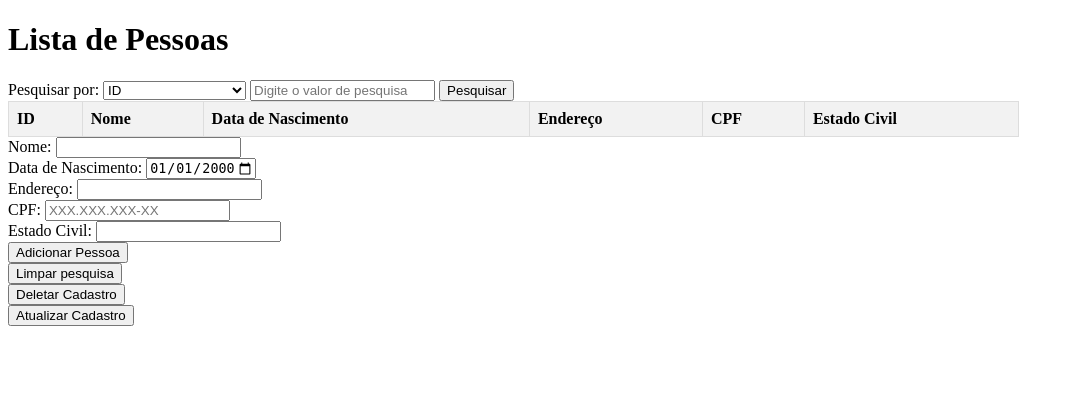
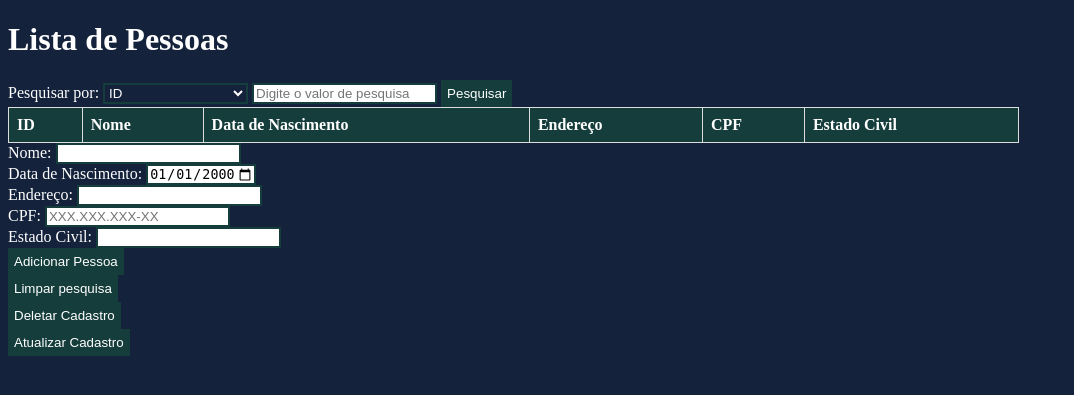
Before and after one commit to RyanVGon/ProjetoFrontEnd, a FastAPI app: page / in a window 1280 px wide. Shown: the top 395 px of the page, without its empty margins (0-1074 px from the left). Run offline with FastAPI, Linux system fonts and the light colour scheme; data that the repository does not hold is empty.

Commit message:
Alterações design
melhorias no design

```diff
--- a/Templates/index.html
+++ b/Templates/index.html
@@ -5,21 +5,55 @@
     <meta name="viewport" content="width=device-width, initial-scale=1.0">
     <title>Document</title>
     <style>
+        :root {
+            --background: #14223b;
+            --cor_texto: #ffffff;
+            --cor_destaque: #143d3b;
+            --cor_highlight: #64883d;
+            --cor_outline: #dddddd;
+        }
+        /*
+            061309
+            64883d
+            14223b
+            050c0f
+            061310
+            2a6b7e
+        */
+
         table {
             border-collapse: collapse;
-            width: 80%;
+            width: 100%;
         }
         th, td {
-            border: 1px solid #dddddd;
+            border: 1px solid var(--cor_outline);
             text-align: left;
             padding: 8px;
         }
         th {
-            background-color: #f2f2f2;
+            background-color: var(--cor_destaque);
         }
         tr:hover {
-            background-color: #f5f5f5;
+            background-color: var(--cor_highlight);
             cursor: pointer;
+        }
+        body, select, option {
+            background-color: var(--background);
+            color: var(--cor_texto);
+        }
+        input, button, select, option{
+            border: 2px solid;
+            border-color: var(--cor_destaque);
+            box-shadow: none;
+        }
+        button{
+            background-color: var(--cor_destaque);
+            color: var(--cor_texto);
+            padding: 4px;
+        }
+        input:focus {
+            outline: none;
+            border-color: var(--cor_highlight);
         }
     </style>
 
@@ -44,7 +78,7 @@
     </form>
 
 
-    <div style="max-height: 300px; overflow-y: auto;">
+    <div id="container" style="max-height: 475px; overflow-y: auto; width: 80%;">
         <table id="tabelaPessoas">
             <tr>
                 <th>ID</th>
@@ -93,7 +127,7 @@
 
     <form id="formularioDeletar" action="/deletar_cadastro" method="delete">
         <input type="hidden" id="idToDelete" name="id">
-        <button type="submit" onclick="confirmarDelecao()">Deletar Cadastro</button>
+        <button type="button" onclick="confirmarDelecao()">Deletar Cadastro</button>
     </form>
 
     <form id="formularioUpdate" action="/update" method="post">
@@ -106,7 +140,8 @@
 
             if (confirm("Deseja mesmo Deletar esse cadastro?") == true) {
                 const idToDelete = document.getElementById('idToDelete').value;
-                fetch('/deletar_cadastro?id=${idToDelete}', {
+                url = '/deletar_cadastro?id=' + id
+                fetch(url, {
                     method: 'DELETE',
                 })
                 .then(response => {
--- a/main.py
+++ b/main.py
@@ -1,8 +1,6 @@
 from fastapi import FastAPI, Request
 from fastapi.responses import HTMLResponse
 from fastapi.templating import Jinja2Templates
-from starlette.responses import RedirectResponse
-import pypyodbc as odbc
 import sqlite3
 
 app = FastAPI()
@@ -51,6 +49,8 @@ async def adicionar_pessoa(request: Request):
     endereco = form["endereco"]
     cpf = form["cpf"]
     estado_civil = form["estadoCivil"]
+
+
     try:
         insert_string = "INSERT INTO funcionarios (nome, nascimento, endereco, cpf, estado_civil) VALUES (?, ?, ?, ?, ?)"
         insert_values = (nome, nascimento, endereco, cpf, estado_civil)
@@ -70,11 +70,28 @@ async def adicionar_pessoa(request: Request):
                 </body>
             </html>
         """
-        return HTMLResponse(content=redirect_response)
 
     except Exception as e:
+        redirect_response = f"""
+            <html>
+                <head>
+                    <meta http-equiv="refresh" content="0; url=/">
+                </head>
+                <body>
+                    <script>
+                        alert("Erro ao adicionar pessoa!");
+                        alert("{e}");
+                    </script>
+                </body>
+            </html>
+        """
         print(e)
-        return {"error": "Erro ao adicionar pessoa", "message": e}
+
+
+
+
+    return HTMLResponse(content=redirect_response)
+
 
 
 @app.delete("/deletar_cadastro")
@@ -88,7 +105,7 @@ async def deletar_cadastro(request: Request, id: str = None):
 
         cursor.execute(string, (id,))
         banco.commit()
-        print("Pessoa removida com sucesso")
+        print(f"Pessoa removida com sucesso. id: {id}")
         redirect_response = f"""
             <html>
                 <head>
@@ -101,17 +118,31 @@ async def deletar_cadastro(request: Request, id: str = None):
                 </body>
             </html>
         """
-        return HTMLResponse(content=redirect_response)
+
 
     except Exception as e:
         print(e)
-        return {"error": "Erro ao remover pessoa", "message": e}
+        redirect_response = f"""
+            <html>
+                <head>
+                    <meta http-equiv="refresh" content="0; url=/">
+                </head>
+                <body>
+                    <script>
+                        alert("Erro ao deletar cadastro!");
+                        alert("{e}");
+                    </script>
+                </body>
+            </html>
+        """
+
+    return HTMLResponse(content=redirect_response)
+
 
 @app.get("/pesquisar")
 async def pesquisar(request: Request, coluna: str, valorPesquisa: str):
     try:
         string = f"select * from funcionarios where {coluna} = ?"
-
         cursor.execute(string, (valorPesquisa,))
         pessoas = cursor.fetchall()
         print(pessoas)
```
Also changed, not shown: 1 other file.
